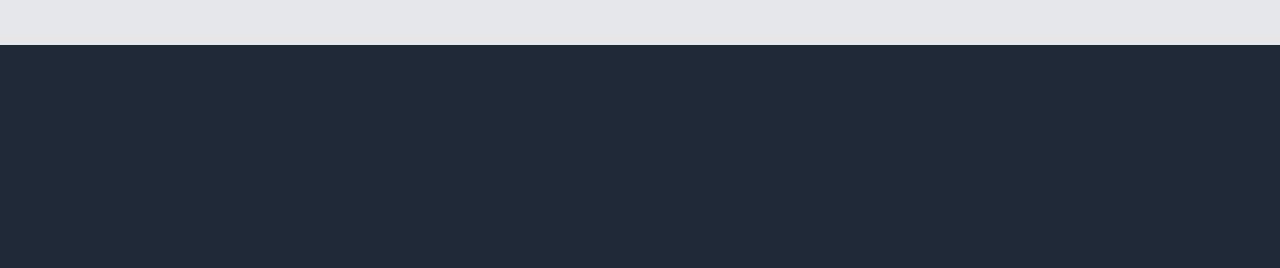
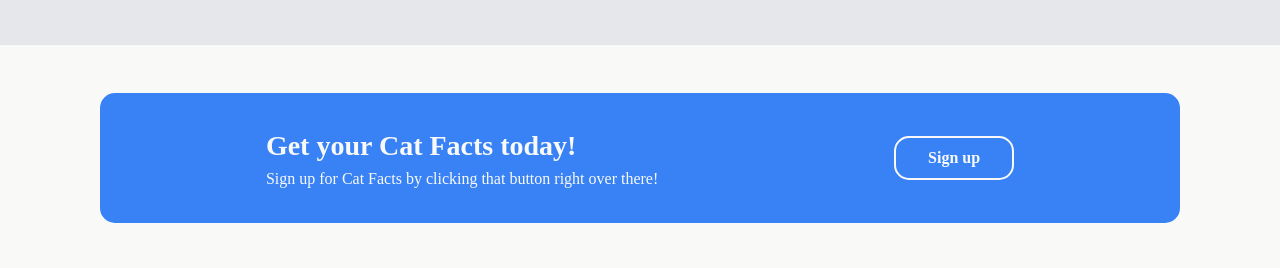
Before and after one commit to ryangholland/landing-page, a plain HTML site: page index.html in a window 1280 px wide. Shown: the part 1157-1425 px from the top of the page. Before the commit the page ends 1202 px from the top, so only its background shows below. Drawn offline with Linux system fonts and the light colour scheme.

Commit message:
Add HTML and style CSS for CTA section

```diff
--- a/index.html
+++ b/index.html
@@ -65,5 +65,20 @@
         <p class="quote__name">- Cat</p>
       </div>
     </div>
+
+    <div class="cta">
+      <div class="cta__container">
+        <div class="cta__left">
+          <h3 class="cta-header">Get your Cat Facts today!</h3>
+          <p class="cta__text">
+            Sign up for Cat Facts by clicking that button right over there!
+          </p>
+        </div>
+        <div class="cta__right">
+            <button class="cta__button">Sign up</button>
+        </div>
+
+      </div>
+    </div>
   </body>
 </html>
--- a/styles.css
+++ b/styles.css
@@ -120,7 +120,8 @@ a:hover {
   font-size: 18px;
 }
 
-.info {
+.info,
+.cta {
   background-color: var(--main-white);
   color: var(--main-dark);
   text-align: center;
@@ -169,3 +170,37 @@ a:hover {
     font-weight: bold;
     margin-right: 5rem;
 }
+
+.cta__container {
+    max-width: 1080px;
+    margin: auto;
+    background-color: var(--main-blue);
+    padding: 2rem 4rem;
+    color: var(--main-white);
+    border-radius: 15px;
+
+    display: flex;
+    justify-content: space-around;
+    gap: 2rem;
+
+    text-align: left;
+}
+
+.cta-header {
+    font-size: 28px;
+}
+
+.cta__right {
+    display: flex;
+    justify-content: center;
+    align-items: center;
+}
+
+.cta__button {
+    background-color: var(--main-blue);
+    color: var(--main-white);
+    border: solid 2px var(--main-white);
+    border-radius: 15px;
+    font-weight: bold;
+    padding: 0.5rem 2rem;
+}
```
